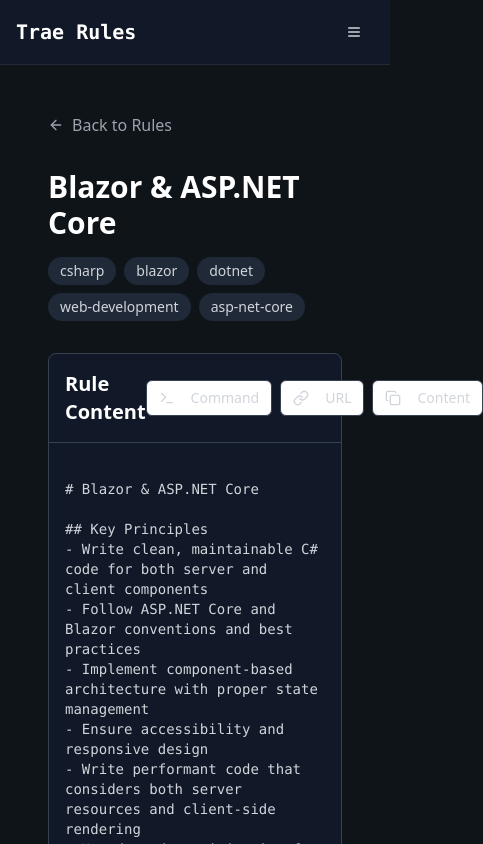
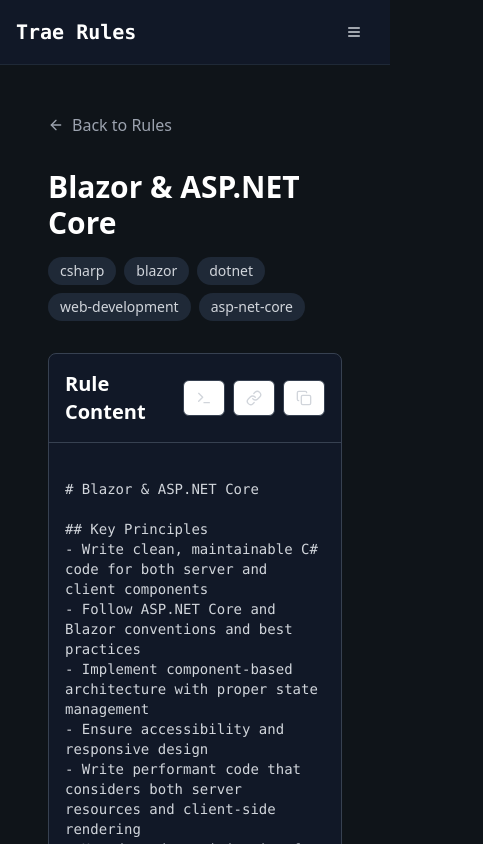
Before and after one commit to xfq/rules, a Next.js app: page /rules/blazor-aspnet-core in a window 390 px wide. Shown: the top 844 px of the page, 483 px wide, since content can reach past the window. Built offline with nearby package versions, Linux system fonts and the light colour scheme; no server answers; the database is empty; a web font is replaced by a local one.

Commit message:
Fix mobile styling

```diff
--- a/app/rules/[slug]/rule-content.tsx
+++ b/app/rules/[slug]/rule-content.tsx
@@ -112,9 +112,9 @@ export default function RuleContent({ params }: RuleContentProps) {
                   aria-label="Copy command"
                 >
                   {copied === "command" ? (
-                    <><Check className="h-4 w-4 mr-2" />Copied</>
+                    <><Check className="h-4 w-4 md:mr-2" /><span className="hidden md:inline">Copied</span></>
                   ) : (
-                    <><Terminal className="h-4 w-4 mr-2" />Command</>
+                    <><Terminal className="h-4 w-4 md:mr-2" /><span className="hidden md:inline">Command</span></>
                   )}
                 </Button>
                 <Button
@@ -125,9 +125,9 @@ export default function RuleContent({ params }: RuleContentProps) {
                   aria-label="Copy URL"
                 >
                   {copied === "url" ? (
-                    <><Check className="h-4 w-4 mr-2" />Copied</>
+                    <><Check className="h-4 w-4 md:mr-2" /><span className="hidden md:inline">Copied</span></>
                   ) : (
-                    <><LinkIcon className="h-4 w-4 mr-2" />URL</>
+                    <><LinkIcon className="h-4 w-4 md:mr-2" /><span className="hidden md:inline">URL</span></>
                   )}
                 </Button>
                 <Button
@@ -138,9 +138,9 @@ export default function RuleContent({ params }: RuleContentProps) {
                   aria-label="Copy content"
                 >
                   {copied === "content" ? (
-                    <><Check className="h-4 w-4 mr-2" />Copied</>
+                    <><Check className="h-4 w-4 md:mr-2" /><span className="hidden md:inline">Copied</span></>
                   ) : (
-                    <><Copy className="h-4 w-4 mr-2" />Content</>
+                    <><Copy className="h-4 w-4 md:mr-2" /><span className="hidden md:inline">Content</span></>
                   )}
                 </Button>
               </div>
```
